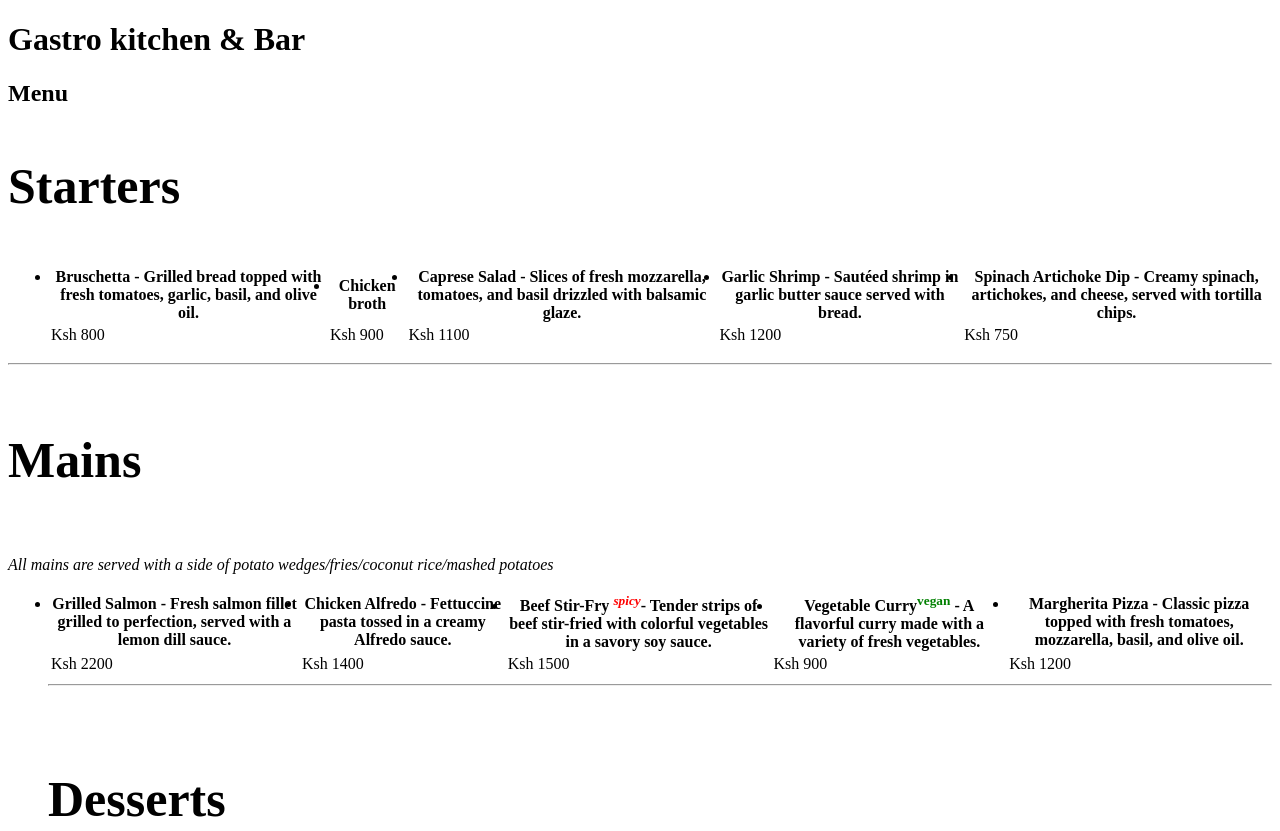
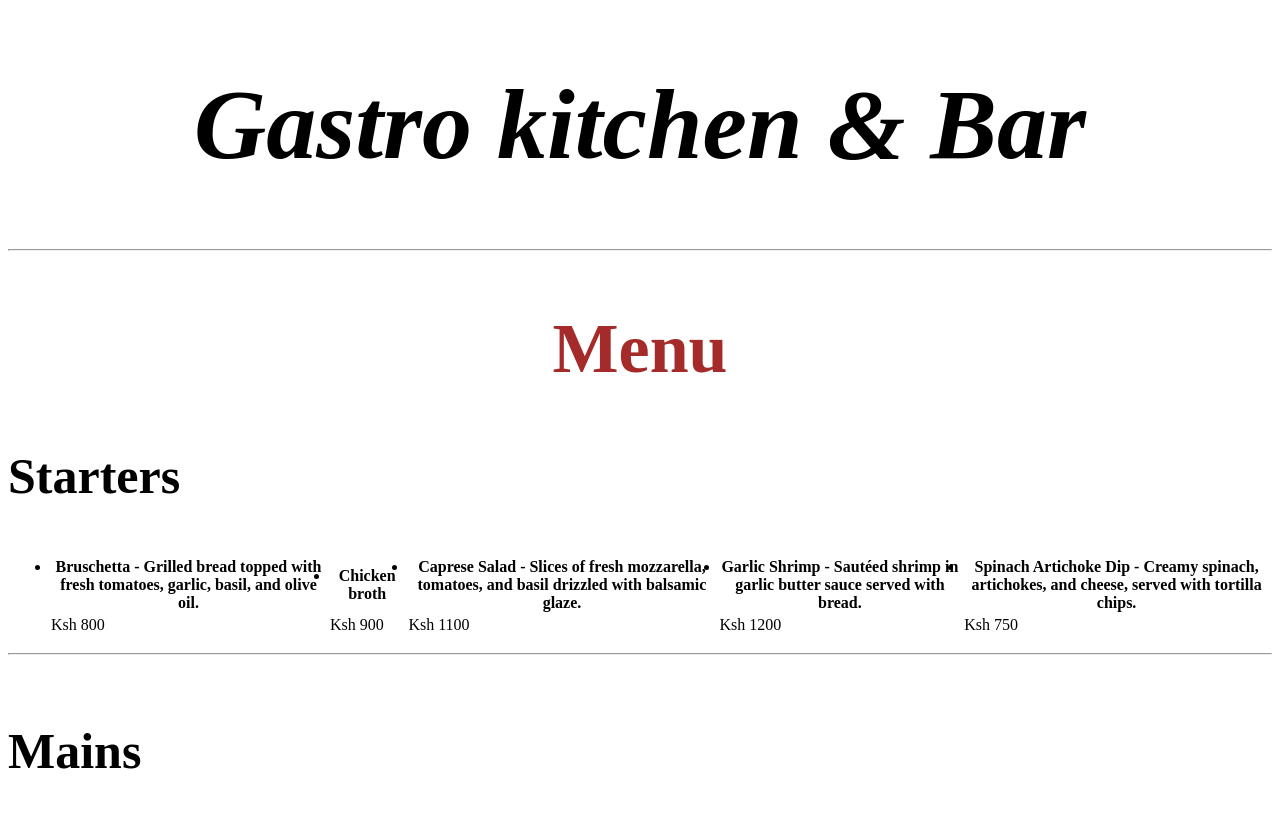
Before and after one commit to joychesire-png/Restaurant-Menu-project, a plain HTML site: page index.html in a window 1280 px wide. Shown: the top 831 px of the page. Drawn offline with Linux system fonts and the light colour scheme.

```diff
--- a/index.html
+++ b/index.html
@@ -1,12 +1,20 @@
 <!DOCTYPE html>
 <html lang="en">
-  <head style="background-color: brown;">
+  <head>
     <meta charset="UTF-8" />
     <meta name="viewport" content="width=device-width, initial-scale=1.0" />
     <title>Restraunt-Menu-Project</title>
-    <h1 style="align-items: center">Gastro kitchen & Bar</h1>
-    <h2>Menu</h2>
-    <h3 style="font-size: 50px">Starters</h3>
+    <link rel="stylesheet" href="style.css" />
+    </head>
+  <body>
+    <h1 style="font-style: italic;
+    text-align: center;
+    font-size: 100px;">Gastro kitchen & Bar</h1>
+    <hr>
+    <h2 style="font-size: 70px;
+    text-align: center;
+    color: brown;">Menu</h2 >
+    <h3 style="font-size: 50px;">Starters</h3>
     <ul>
         <table>
           <tr>
@@ -99,7 +107,7 @@
 
         </table>
         <hr>
-    <h5 style="font-size: 50px">Desserts</h5>
+    <h5 style="font-size: 50px;">Desserts</h5>
     <ul>
         <table>
             <tr>
@@ -142,6 +150,5 @@
             </tr>
         </table>
     </ul>
-  </head>
-  <body></body>
+  </body>
 </html>
```
